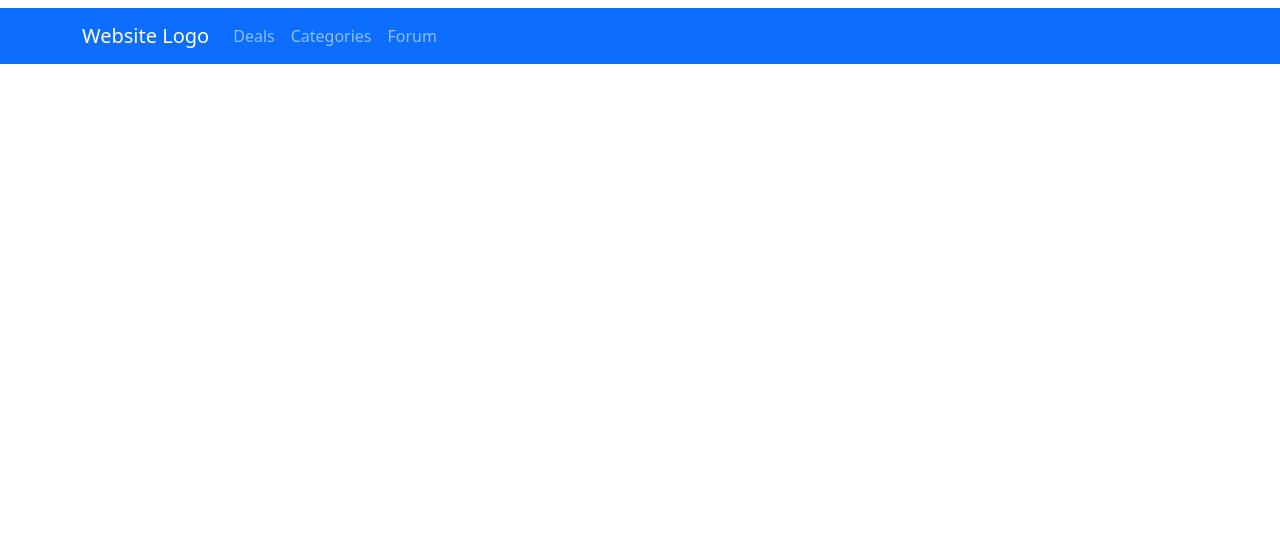
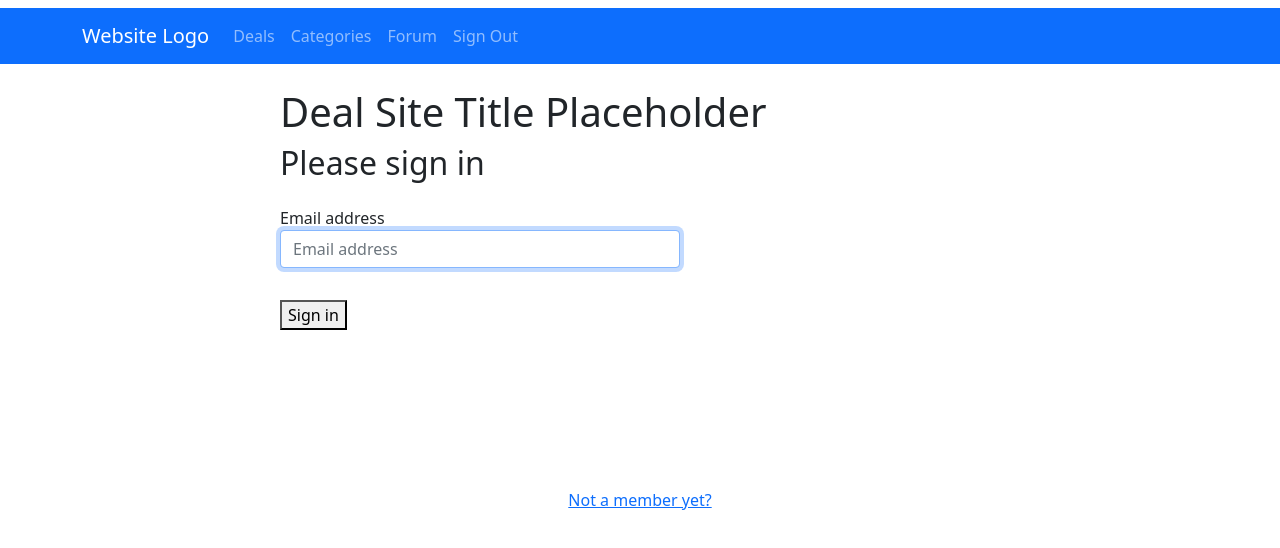
Before and after one commit to snagel33/nss-DealsCapstone, a React (Create React App) app: page /login in a window 1280 px wide. Shown: the top 548 px of the page. Built offline with nearby package versions, Linux system fonts and the light colour scheme.

Commit message:
login out functionality added

```diff
--- a/src/ApplicationViews.js
+++ b/src/ApplicationViews.js
@@ -1,23 +1,45 @@
 import React from "react"
-import { Route, Routes } from "react-router-dom"
+import { Route, Routes, Navigate } from "react-router-dom"
 import { Home } from "./Home"
 import { DealCard } from './components/deal/DealCard.js'
 import { DealList } from "./components/deal/DealList"
 import { DealForm } from "./components/deal/DealForm"
 import { CategoryList } from "./components/category/CategoryList"
 import { ForumList } from "./components/forum/ForumList"
+import { Login } from "./components/auth/Login"
+import { Register } from "./components/auth/Register"
 
 
-export const ApplicationViews = () => {
+export const ApplicationViews = ({ isAuthenticated, setIsAuthenticated }) => {
+
+    const PrivateRoute = ({ children }) => {
+        return isAuthenticated ? children : <Navigate to="/login" />;
+    }
+
+    const setAuthUser = (user) => {
+      sessionStorage.setItem("deal_user", JSON.stringify(user))
+      setIsAuthenticated(sessionStorage.getItem("deal_user") !== null)
+    }
+
+    const clearUser = () => {
+        sessionStorage.clear();
+        setIsAuthenticated(sessionStorage.getItem("deal_user") !== null)
+      }
+
     return (
         <>
             <Routes>
-                {/* <Route exact path="/home" element={<Home />} /> */}
-                <Route exact path="/home" element={<DealList />} />
-                <Route path="/deals" element={<DealList />} />
-                <Route path="/deals/create" element={<DealForm />} />
-                <Route path="/categories" element={<CategoryList />} />
-                <Route path="/forum" element={<ForumList />} />
+                {}
+                <Route exact path="/login" element={<Login setAuthUser={setAuthUser} />} />
+                <Route exact path="/register" element={<Register />} />
+                <Route exact path="/clearUser" element={<Login clearUser={clearUser} />} />
+                {}
+                <Route exact path="/" element={<PrivateRoute><DealList /></PrivateRoute>} />
+                <Route exact path="/home" element={<PrivateRoute><DealList /></PrivateRoute>} />
+                <Route path="/deals" element={<PrivateRoute><DealList /></PrivateRoute>} />
+                <Route path="/deals/create" element={<PrivateRoute><DealForm /></PrivateRoute>} />
+                <Route path="/categories" element={<PrivateRoute><CategoryList /></PrivateRoute>} />
+                <Route path="/forum" element={<PrivateRoute><ForumList /></PrivateRoute>} />
             </Routes>
         </>
     )
--- a/src/components/DealSite.js
+++ b/src/components/DealSite.js
@@ -1,4 +1,4 @@
-import React from "react";
+import React, {useState} from "react";
 import { DealCard } from "./deal/DealCard";
 import "./DealSite.css";
 import 'bootstrap/dist/css/bootstrap.min.css';
@@ -6,10 +6,24 @@ import { NavBar } from "./nav/NavBar";
 import { ApplicationViews } from "../ApplicationViews";
 import { Stack } from "react-bootstrap";
 
+export const DealSite = () => {
+    const [isAuthenticated, setIsAuthenticated] = useState(sessionStorage.getItem("deal_user") !== null)
 
-export const DealSite = () => (
+    const setAuthUser = (user) => {
+        sessionStorage.setItem("deal_user", JSON.stringify(user))
+        setIsAuthenticated(sessionStorage.getItem("deal_user") !== null)
+    }
+
+    const clearUser = () => {
+        sessionStorage.clear();
+        setIsAuthenticated(sessionStorage.getItem("deal_user") !== null)
+      }
+
+
+      return (
     <>
-        <NavBar />
-        <ApplicationViews />
+        <NavBar clearUser={clearUser} isAuthenticated={isAuthenticated}/>
+        <ApplicationViews setAuthUser={setAuthUser} isAuthenticated={isAuthenticated} setIsAuthenticated={setIsAuthenticated}/>
     </>
 )
+}
--- /dev/null
+++ b/src/components/auth/Login.css
@@ -0,0 +1,68 @@
+.h1, h1 {
+    font-size: 2.5rem;
+}
+
+fieldset {
+    min-width: 0;
+    padding: 1rem 0;
+    margin: 0;
+    border: 0;
+}
+
+.form--login {
+    display: inline-block;
+    margin: 0 auto;
+    text-align: left;
+}
+
+.form--login > fieldset > input[type="email"],
+.form--login > fieldset > input[type="password"] {
+    width: 25em;
+}
+
+.label--login {
+    width: 8rem;
+    display: inline-block;
+}
+
+.form-control {
+    display: block;
+    width: 94%;
+    height: calc(1.5em + .75rem + 2px);
+    padding: .375rem .75rem;
+    font-size: 1rem;
+    font-weight: 400;
+    line-height: 1.5;
+    color: #495057;
+    background-color: #fff;
+    background-clip: padding-box;
+    border: 1px solid #ced4da;
+    border-radius: .25rem;
+    -webkit-transition: border-color .15s ease-in-out,box-shadow .15s ease-in-out;
+    transition: border-color .15s ease-in-out,box-shadow .15s ease-in-out;
+}
+
+.container--login {
+    text-align: center;
+}
+
+.form--login {
+    background-position-x: right;
+    background-image: url(logo.png);
+    z-index: 1;
+    min-height: 25rem;
+    min-width: 45rem;
+    background-color: hsla(0,0%,100%,0.40);
+    background-blend-mode: overlay;
+    background-repeat: no-repeat;
+}
+
+.button--close {
+    position: relative;
+    bottom: -2rem;
+}
+
+.dialog {
+    min-width: 15rem;
+    min-height: 5rem;
+}
--- /dev/null
+++ b/src/components/auth/Login.js
@@ -0,0 +1,63 @@
+import React, { useRef } from "react"
+import { Link } from "react-router-dom";
+import { useNavigate} from "react-router-dom"
+import "./Login.css"
+
+
+export const Login = ({setAuthUser}) => {
+    const email = useRef()
+    const existDialog = useRef()
+    const navigate = useNavigate()
+
+    const existingUserCheck = () => {
+        return fetch(`http://localhost:8088/users?email=${email.current.value}`)
+            .then(res => res.json())
+            .then(user => user.length ? user[0] : false)
+    }
+
+    const handleLogin = (e) => {
+        e.preventDefault()
+
+        existingUserCheck()
+            .then(exists => {
+                if (exists) {
+                    setAuthUser(exists)
+                    navigate("/")
+                } else {
+                    existDialog.current.showModal()
+                }
+            })
+    }
+
+    return (
+        <main className="container--login">
+            <dialog className="dialog dialog--auth" ref={existDialog}>
+                <div>User does not exist</div>
+                <button className="button--close" onClick={e => existDialog.current.close()}>Close</button>
+            </dialog>
+
+            <section>
+                <form className="form--login" onSubmit={handleLogin}>
+                    <h1>Deal Site Title Placeholder</h1>
+                    <h2>Please sign in</h2>
+                    <fieldset>
+                        <label htmlFor="inputEmail"> Email address </label>
+                        <input ref={email} type="email"
+                            id="email"
+                            className="form-control"
+                            placeholder="Email address"
+                            required autoFocus />
+                    </fieldset>
+                    <fieldset>
+                        <button type="submit">
+                            Sign in
+                        </button>
+                    </fieldset>
+                </form>
+            </section>
+            <section className="link--register">
+                <Link to="/register">Not a member yet?</Link>
+            </section>
+        </main>
+    )
+}
--- /dev/null
+++ b/src/components/auth/Register.js
@@ -0,0 +1,73 @@
+import React, { useRef } from "react"
+import { useNavigate } from "react-router-dom"
+import "./Login.css"
+
+export const Register = ({setAuthUser}) => {
+    const name = useRef()
+    const email = useRef()
+    const conflictDialog = useRef()
+    const navigate = useNavigate()
+
+    const existingUserCheck = () => {
+        return fetch(`http://localhost:8088/users?email=${email.current.value}`)
+            .then(res => res.json())
+            .then(user => !!user.length)
+    }
+
+    const handleRegister = (e) => {
+        e.preventDefault()
+
+
+        existingUserCheck()
+            .then((userExists) => {
+                if (!userExists) {
+                    fetch("http://localhost:8088/users", {
+                        method: "POST",
+                        headers: {
+                            "Content-Type": "application/json"
+                        },
+                        body: JSON.stringify({
+                            email: email.current.value,
+                            name: `${name.current.value}`,
+                        })
+                    })
+                        .then(res => res.json())
+                        .then(createdUser => {
+                            if (createdUser.hasOwnProperty("id")) {
+                                // setAuthUser(createdUser)
+                                navigate("/")
+                            }
+                        })
+                }
+                else {
+                    conflictDialog.current.showModal()
+                }
+            })
+
+    }
+
+    return (
+        <main style={{ textAlign: "center" }}>
+
+            <dialog className="dialog dialog--password" ref={conflictDialog}>
+                <div>Account with that email address already exists</div>
+                <button className="button--close" onClick={e => conflictDialog.current.close()}>Close</button>
+            </dialog>
+
+            <form className="form--login" onSubmit={handleRegister}>
+                <h1 className="h3 mb-3 font-weight-normal">Please Register for NSS Kennels</h1>
+                <fieldset>
+                    <label htmlFor="firstName"> Username </label>
+                    <input ref={name} type="text" name="name" className="form-control" placeholder="Username" required autoFocus />
+                </fieldset>
+                <fieldset>
+                    <label htmlFor="inputEmail"> Email address </label>
+                    <input ref={email} type="email" name="email" className="form-control" placeholder="Email address" required />
+                </fieldset>
+                <fieldset>
+                    <button type="submit"> Sign in </button>
+                </fieldset>
+            </form>
+        </main>
+    )
+}
--- a/src/components/nav/NavBar.js
+++ b/src/components/nav/NavBar.js
@@ -14,6 +14,7 @@ export const NavBar = () => {
                 <Nav.Link href="/deals">Deals</Nav.Link>
                 <Nav.Link href="/categories">Categories</Nav.Link>
                 <Nav.Link href="/forum">Forum</Nav.Link>
+                <Nav.Link href="/clearUser">Sign Out</Nav.Link>
                 </Nav>
                 </Container>
             </Navbar>
```
Also changed, not shown: src/components/auth/logo.png (added).
